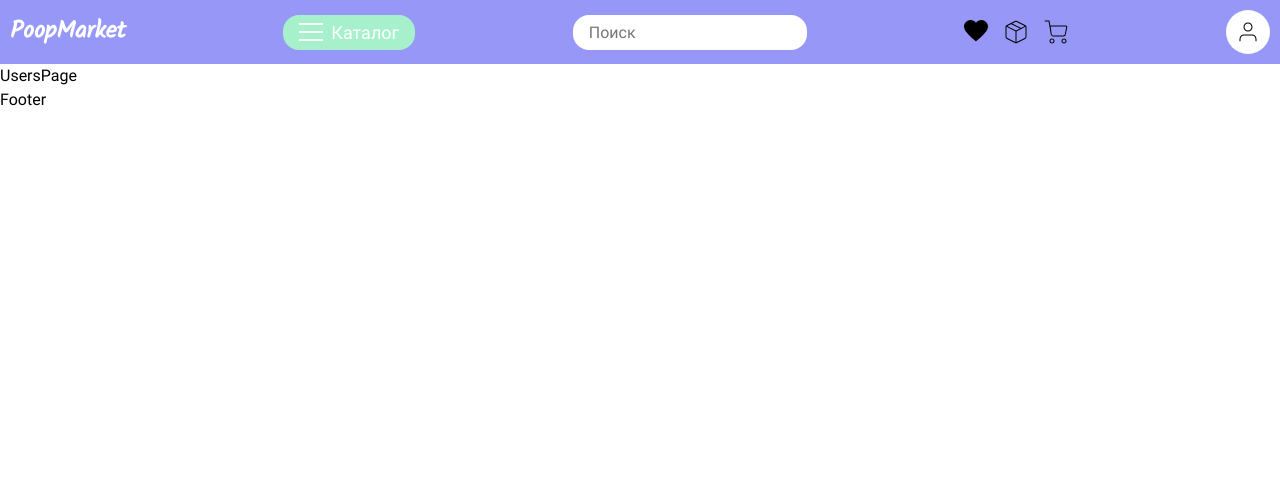
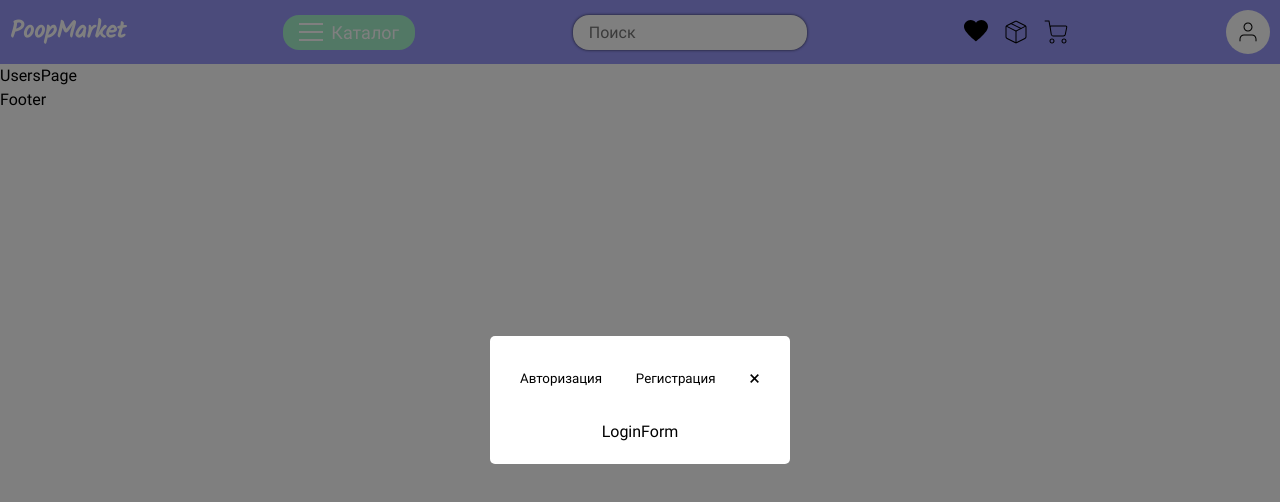
Before and after one commit to lznval/best-app-ever, a React (Create React App) app: page / in a window 1280 px wide. Shown: the top 502 px of the page. Built offline with nearby package versions, Linux system fonts and the light colour scheme.

Commit message:
Начал делать общую модалку для авторизации/регистрации

```diff
--- a/src/client/components/CatalogMenu/index.tsx
+++ b/src/client/components/CatalogMenu/index.tsx
@@ -1,7 +1,6 @@
 import React, { FC, useRef, useState } from 'react';
 import styles from './CatalogMenu.module.scss';
 import cn from 'classnames';
-import { useClickOutside } from 'client/utils/hooks';
 
 const CatalogMenu: FC = () => {
   const [isOpen, setIsOpen] = useState<boolean>(false);
--- a/src/client/components/Header/index.tsx
+++ b/src/client/components/Header/index.tsx
@@ -4,8 +4,8 @@ import { FC, useRef, useState } from 'react';
 import { HeartIcon, OrdersIcon, CartIcon, UserIcon } from '@components/Icons';
 import { Link } from 'react-router-dom';
 import { Input } from '@components/UI/Input';
-import { useClickOutside } from 'client/utils/hooks';
 import { ModalAuth } from '@components/ModalAuth';
+import { ModalUser } from '@components/ModalUser';
 
 export const Header: FC = () => {
   const [isOpenProfileModal, setIsOpenProfileModal] = useState<boolean>(false);
@@ -65,6 +65,7 @@ export const Header: FC = () => {
         )}
       </div>
       <ModalAuth isShow={showModal} handleModalAuth={handleModalAuth} />
+      <ModalUser closeModal={handleModalAuth} type='login' />
     </header>
   );
 };
--- /dev/null
+++ b/src/client/components/ModalUser/ModalUser.module.scss
@@ -0,0 +1,49 @@
+.modal {
+    position: fixed;
+    top: 0;
+    left: 0;
+    width: 100%;
+    height: 100%;
+    background: rgba(0, 0, 0, 0.5);
+    display: flex;
+    justify-content: center;
+    align-items: center;
+  }
+
+  .modal_content {
+    background: white;
+    padding: 20px;
+    border-radius: 5px;
+    width: 300px;
+  }
+
+  .modal_header {
+    display: flex;
+    justify-content: space-between;
+    margin-bottom: 20px;
+  }
+
+  .modal_header button {
+    background: none;
+    border: none;
+    padding: 10px;
+    cursor: pointer;
+  }
+
+  .modal_header .active {
+    font-weight: bold;
+    text-decoration: underline;
+  }
+
+  .close_button {
+    background: none;
+    border: none;
+    font-size: 20px;
+    cursor: pointer;
+  }
+
+  .modal_body {
+    display: flex;
+    flex-direction: column;
+    align-items: center;
+  }
--- /dev/null
+++ b/src/client/components/ModalUser/index.tsx
@@ -0,0 +1,37 @@
+import React, { FC, useState } from 'react'
+import styles from './ModalUser.module.scss'
+interface IModalUser {
+  closeModal: () => void;
+	type?: string
+}
+
+export const ModalUser: FC<IModalUser> = ({ closeModal, type }) => {
+	const [activeTab, setActiveTab] = useState<string>(type || 'login');
+
+	const LoginForm = () => {
+		return (
+			<div>LoginForm</div>
+		)
+	}
+
+	const RegisterForm = () => {
+		return (
+			<div>RegisterForm</div>
+		)
+	}
+
+  return (
+    <div className={styles.modal}>
+      <div className={styles.modal_content}>
+        <div className={styles.modal_header}>
+          <button onClick={() => setActiveTab('login')} className={activeTab === 'login' ? 'active' : ''}>Авторизация</button>
+          <button onClick={() => setActiveTab('register')} className={activeTab === 'register' ? 'active' : ''}>Регистрация</button>
+          <button onClick={closeModal} className={styles.close_button}>×</button>
+        </div>
+        <div className={styles.modal_body}>
+          {activeTab === 'login' ? <LoginForm /> : <RegisterForm />}
+        </div>
+      </div>
+    </div>
+  )
+}
--- a/src/client/components/UI/Input/Input.module.scss
+++ b/src/client/components/UI/Input/Input.module.scss
@@ -14,5 +14,6 @@
         border: none;
         outline: none;
         border-radius: 16px;
+        box-shadow: 0px 0px 3px 0px rgba(0,0,0,0.75);
     }
 }
```
